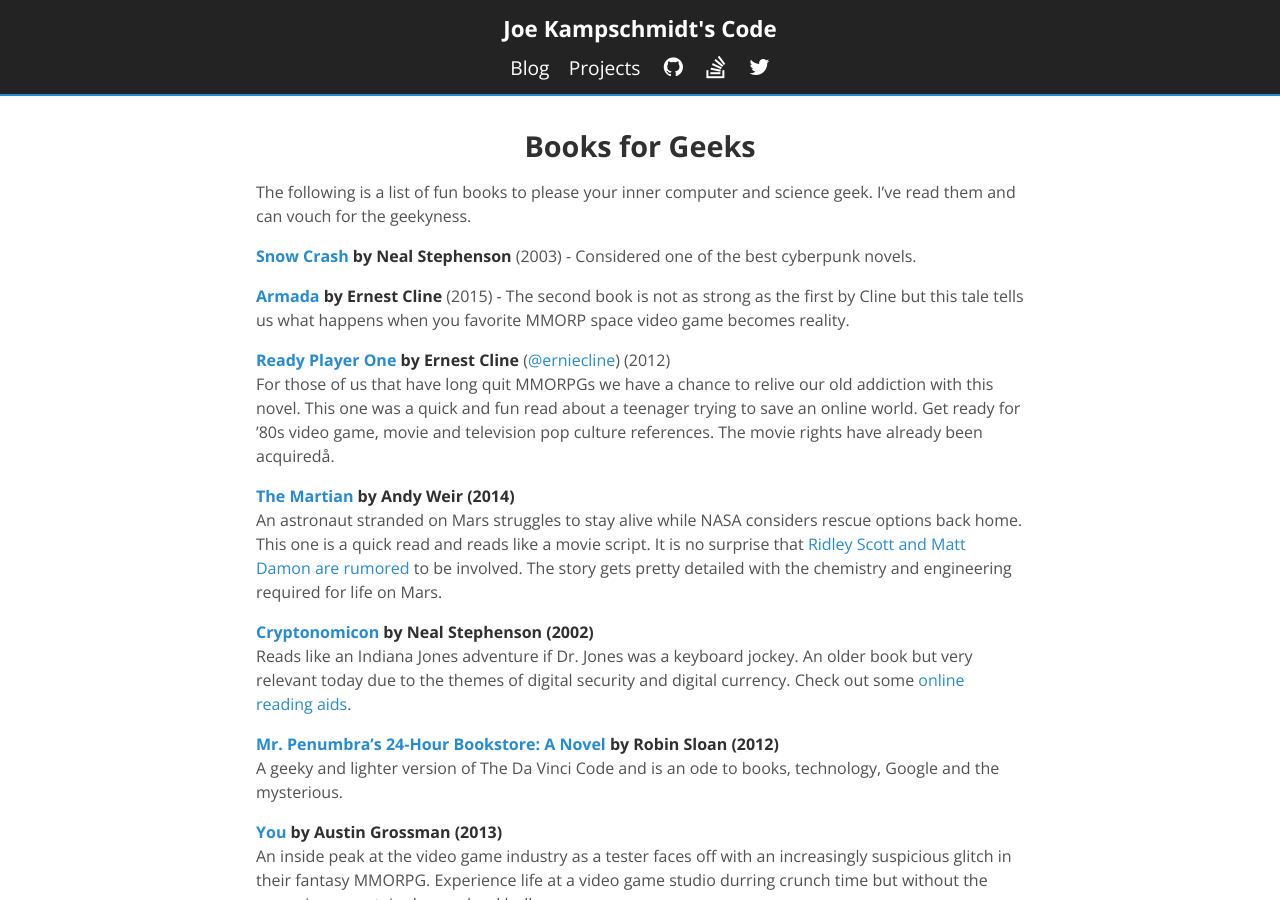
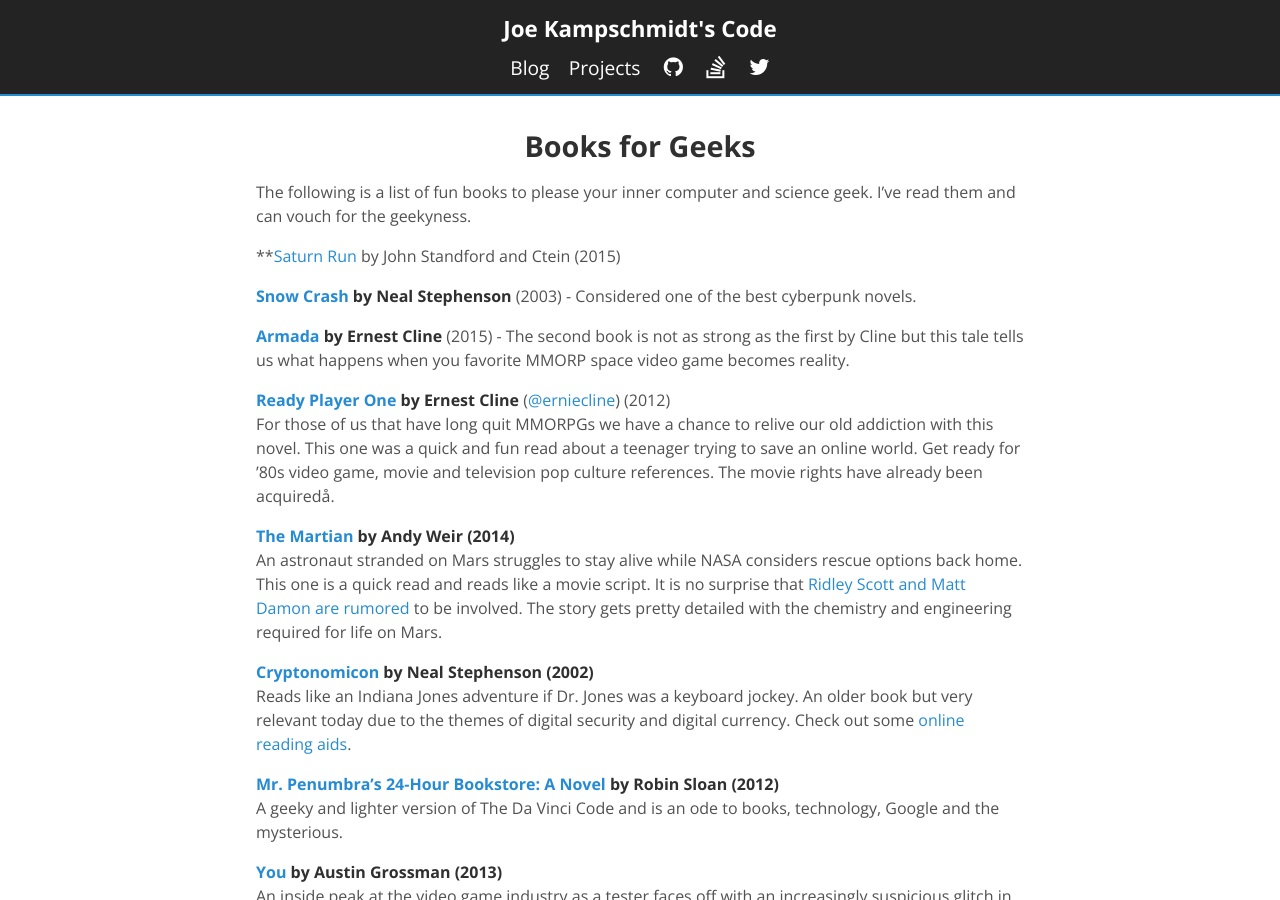
Before and after one commit to jokecamp/jokecamp.com, a Jekyll site: the page built from books-for-geeks.md, in a window 1280 px wide and 900 px high. Built offline with Jekyll 4.4.1, drawn with Linux system fonts in a browser that asks for light colours; nearby versions of some CDN libraries; Markdown is read by kramdown in place of the engine named in the settings.

Commit message:
Added geeky book

```diff
--- a/books-for-geeks.md
+++ b/books-for-geeks.md
@@ -9,6 +9,8 @@ sitemap:
 ---
 
 The following is a list of fun books to please your inner computer and science geek. I've read them and can vouch for the geekyness.
+
+**[Saturn Run](http://amzn.to/29EWqWm) by John Standford and Ctein (2015)
 
 **[Snow Crash](http://amzn.to/1WZR8I4) by Neal Stephenson** (2003) - Considered one of the best cyberpunk novels.
 
```
